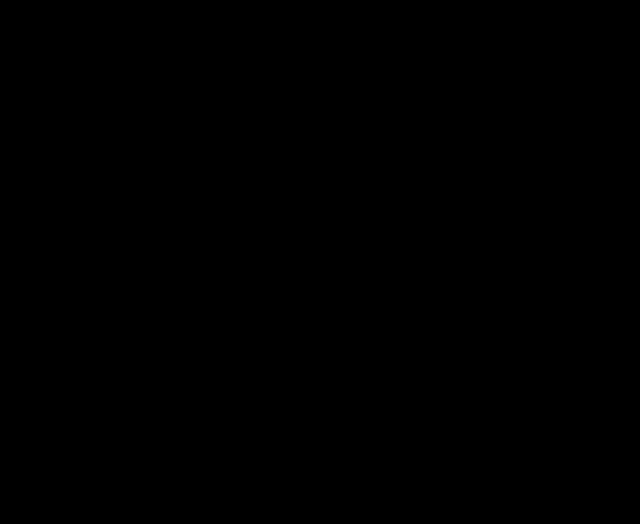
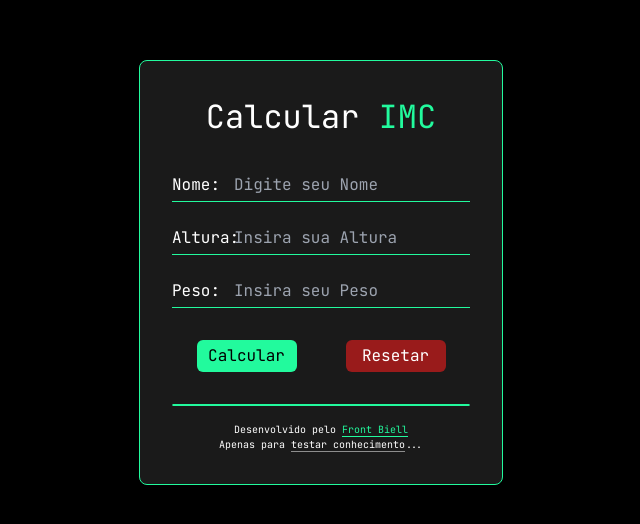
Before and after one commit to BiellSouza/Portfolio-Front, a React (Vite) app: page /imc in a window 1280 px wide. Before the commit this address had no page. Shown: the part 128-652 px from the top of the page, without its empty margins (319-959 px from the left). Built offline with nearby package versions, Linux system fonts and the light colour scheme.

Commit message:
fix: Imc calc

```diff
--- a/src/main.jsx
+++ b/src/main.jsx
@@ -11,6 +11,7 @@
 import ExerciciosJS from './pages/projetos/exerciciosJavaScript/ExerciciosJS'
 import Financas from './pages/estudos/Financas'
 import Semaforo from './pages/projetos/Semaforo'
+import CalculadoraIMC from './pages/estudos/CalculadoraIMC'
 
 createRoot(document.getElementById('root')).render(
   <StrictMode>
@@ -37,6 +38,7 @@
         <Route path="/projeto2" element={<Semaforo />} />
         <Route path="/exercicios" element={<ExerciciosJS />} />
         <Route path="/financeiro" element={<Financas />} />
+        <Route path="/imc" element={<CalculadoraIMC />} />
       </Routes>
     </BrowserRouter>
   </StrictMode>
--- /dev/null
+++ b/src/pages/estudos/CalculadoraIMC.jsx
@@ -0,0 +1,138 @@
+import React, { useState } from 'react'
+
+// Peso / pela (altura x altura)
+
+function CalculadoraIMC() {
+  // Consts para coletar dados
+  const [name, setName] = useState('')
+  const [peso, setPeso] = useState('')
+  const [altura, setAltura] = useState('')
+
+  // Consts de resposta
+  const [result, setResult] = useState('')
+  const [message, setMessage] = useState(false)
+
+  // Consts para mostrar dados
+  const [nameDado, setNameDado] = useState('')
+  const [alturaDado, setAlturaDado] = useState('')
+  const [pesoDado, setPesoDado] = useState('')
+
+  function calculate(e) {
+    const alturaMetros = parseFloat(altura) / 100
+    const imc = parseFloat(peso) / (alturaMetros * alturaMetros)
+
+    if (peso === '' || altura === '' || name === '') {
+      alert('Nome, peso ou altura sem valor definido!')
+    } else {
+      setNameDado(name.charAt(0).toUpperCase() + name.slice(1))
+      setAlturaDado(altura)
+      setPesoDado(peso)
+      setResult(imc.toFixed(1))
+      setMessage(true)
+    }
+  }
+
+  function reset() {
+    setName('')
+    setPeso('')
+    setAltura('')
+    setMessage(false)
+  }
+
+  return (
+    <div className="h-screen w-auto flex justify-center items-center">
+      <div className=" border border-secondary bg-white/10 rounded-lg p-8">
+        <h1 className="text-white text-[32px] text-center">
+          Calcular <span className="text-secondary">IMC</span>
+        </h1>
+        <div className="flex flex-col gap-6 mt-8">
+          <div className="flex border-b border-secondary text-white gap-3 pb-1">
+            <label className="w-[50px]" htmlFor="">
+              Nome:
+            </label>
+            <input
+              type="text"
+              placeholder="Digite seu Nome"
+              className="bg-transparent outline-none
+              "
+              value={name}
+              onChange={(e) => setName(e.target.value)}
+            />
+          </div>
+          <div className="flex border-b border-secondary text-white gap-3 pb-1">
+            <label className="w-[50px]" htmlFor="">
+              Altura:
+            </label>
+            <input
+              type="number"
+              placeholder="Insira sua Altura"
+              className="bg-transparent outline-none
+              "
+              value={altura}
+              onChange={(e) => setAltura(e.target.value)}
+            />
+          </div>
+          <div className="flex border-b border-secondary text-white gap-3 pb-1">
+            <label className="w-[50px]" htmlFor="">
+              Peso:
+            </label>
+            <input
+              type="text"
+              placeholder="Insira seu Peso"
+              className="bg-transparent outline-none
+              "
+              value={peso}
+              onChange={(e) => setPeso(e.target.value)}
+            />
+          </div>
+        </div>
+        <div className="flex justify-evenly">
+          {' '}
+          <button
+            onClick={calculate}
+            className="mt-8 bg-secondary p-1 w-[100px] rounded-md flex justify-center hover:scale-105 transition-all duration-300 m-auto"
+          >
+            Calcular
+          </button>
+          <button
+            onClick={reset}
+            className="mt-8 bg-red-800 text-white p-1 w-[100px] rounded-md flex justify-center hover:scale-105 transition-all duration-300 m-auto"
+          >
+            Resetar
+          </button>
+        </div>
+        <div className="mt-8 max-h-[100px] border border-secondary rounded-md text-white first-letter:uppercase">
+          {message && (
+            <p className="p-2 text-[12px] h-full flex items-end">
+              {nameDado}, o cálculo do IMC é:
+              <br />
+              peso / (altura x altura) ou seja:
+              <br />
+              {peso} / ({altura} x {altura}). <br />
+              Seu IMC é {result}.
+            </p>
+          )}
+        </div>
+
+        <div className="text-white text-[10px] flex flex-col justify-center items-center mt-4">
+          {' '}
+          <p>
+            Desenvolvido pelo{' '}
+            <span className="text-secondary border-b border-secondary">
+              Front Biell
+            </span>
+          </p>
+          <span>
+            Apenas para{' '}
+            <span className="border-b border-white/50">
+              testar conhecimento
+            </span>
+            ...
+          </span>
+        </div>
+      </div>
+    </div>
+  )
+}
+
+export default CalculadoraIMC
```
